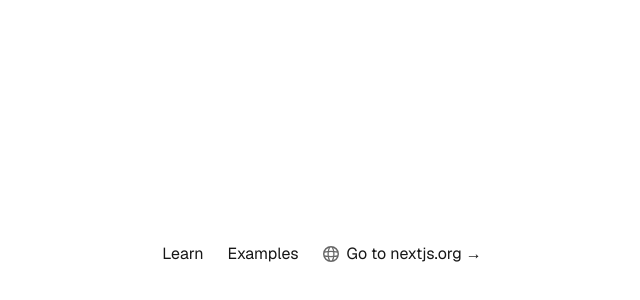
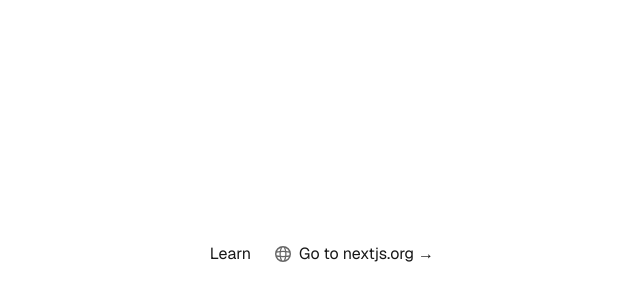
Before and after one commit to tchasinga/viewdesign, a Next.js app: page / in a window 1280 px wide. Shown: the part 456-756 px from the top of the page, without its empty margins (318-958 px from the left). Built offline with nearby package versions, Linux system fonts and the light colour scheme.

Commit message:
refactor: remove examples link from homepage

```diff
--- a/src/app/page.js
+++ b/src/app/page.js
@@ -16,15 +16,7 @@ export default function Home() {
 
           Learn
         </a>
-        <a
-          className="flex items-center gap-2 hover:underline hover:underline-offset-4"
-          href="https://vercel.com/templates?framework=next.js&utm_source=create-next-app&utm_medium=appdir-template-tw&utm_campaign=create-next-app"
-          target="_blank"
-          rel="noopener noreferrer"
-        >
 
-          Examples
-        </a>
         <a
           className="flex items-center gap-2 hover:underline hover:underline-offset-4"
           href="https://nextjs.org?utm_source=create-next-app&utm_medium=appdir-template-tw&utm_campaign=create-next-app"
```
